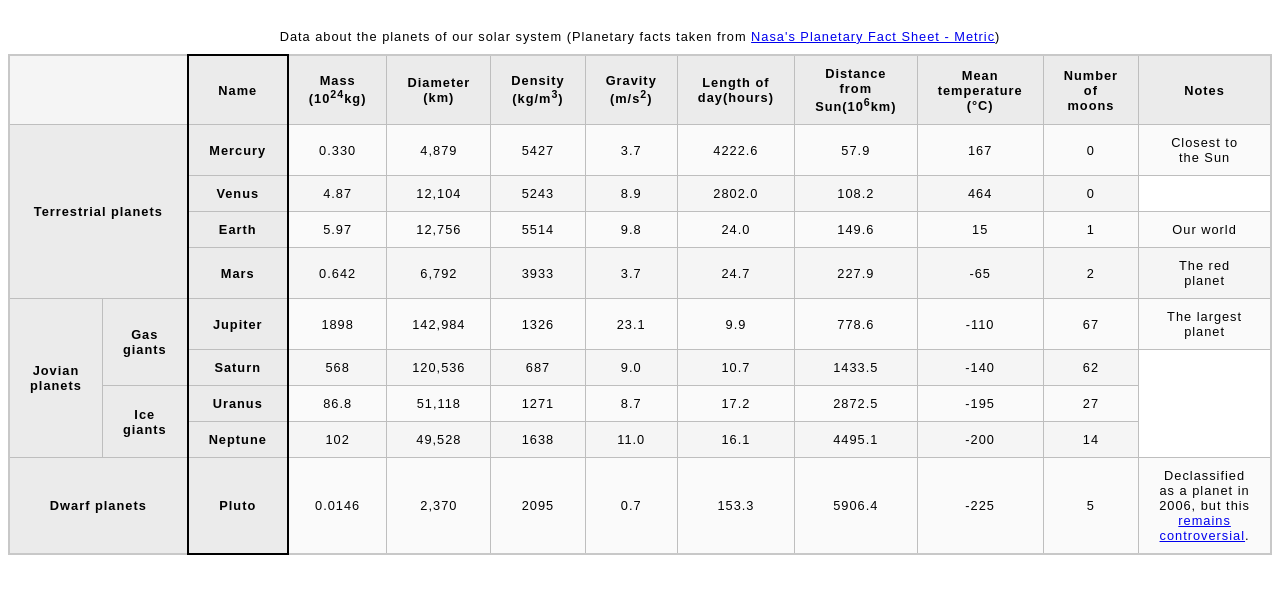
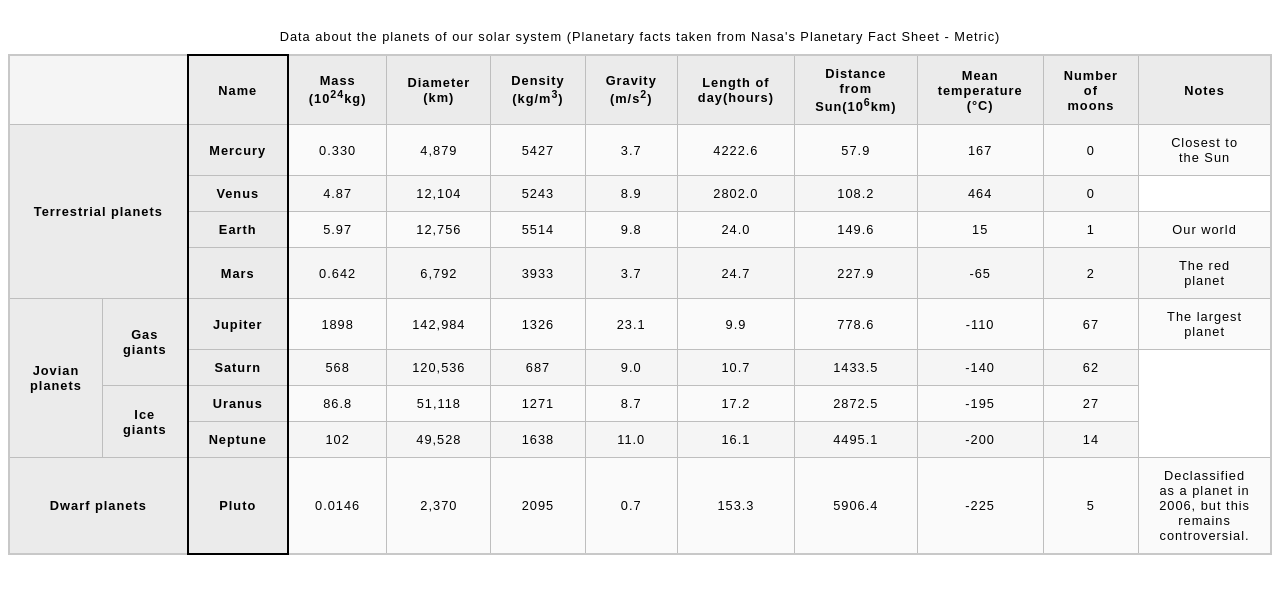
Before and after one commit to gitblack8/HTML, a plain HTML site: page table-test.html in a window 1280 px wide. Shown: the part 61-654 px from the top of the page. Drawn offline with Linux system fonts and the light colour scheme.

Commit message:
table-final

```diff
--- a/table-test.html
+++ b/table-test.html
@@ -18,8 +18,7 @@
         <caption>
           Data about the planets of our solar system
           (Planetary facts taken from
-          <a href="http://nssdc.gsfc.nasa.gov/planetary/factsheet/">
-          Nasa's Planetary Fact Sheet - Metric</a>)
+          Nasa's Planetary Fact Sheet - Metric)
         </caption>
       </thead>
       <tbody>
@@ -148,9 +147,7 @@
           <td>5906.4</td>
           <td>-225</td>
           <td>5</td>
-          <td>Declassified as a planet in 2006, but this
-            <a href="http://www.usatoday.com/story/tech/2014/10/02/pluto-planet-solar-system/16578959/">
-            remains controversial</a>.</td>
+          <td>Declassified as a planet in 2006, but this remains controversial</a>.</td>
         </tr>
       </tbody>
     </table>
```
